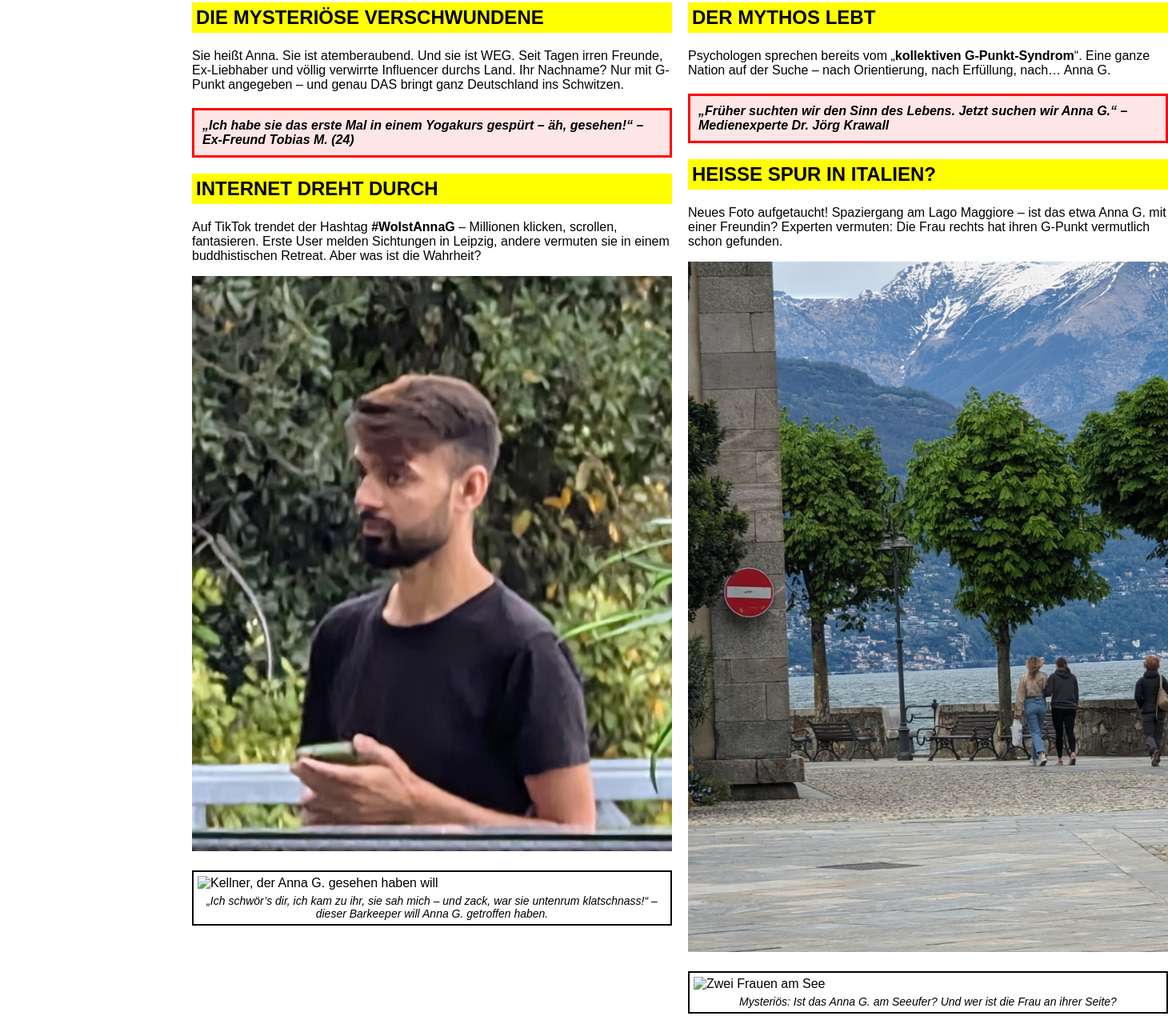
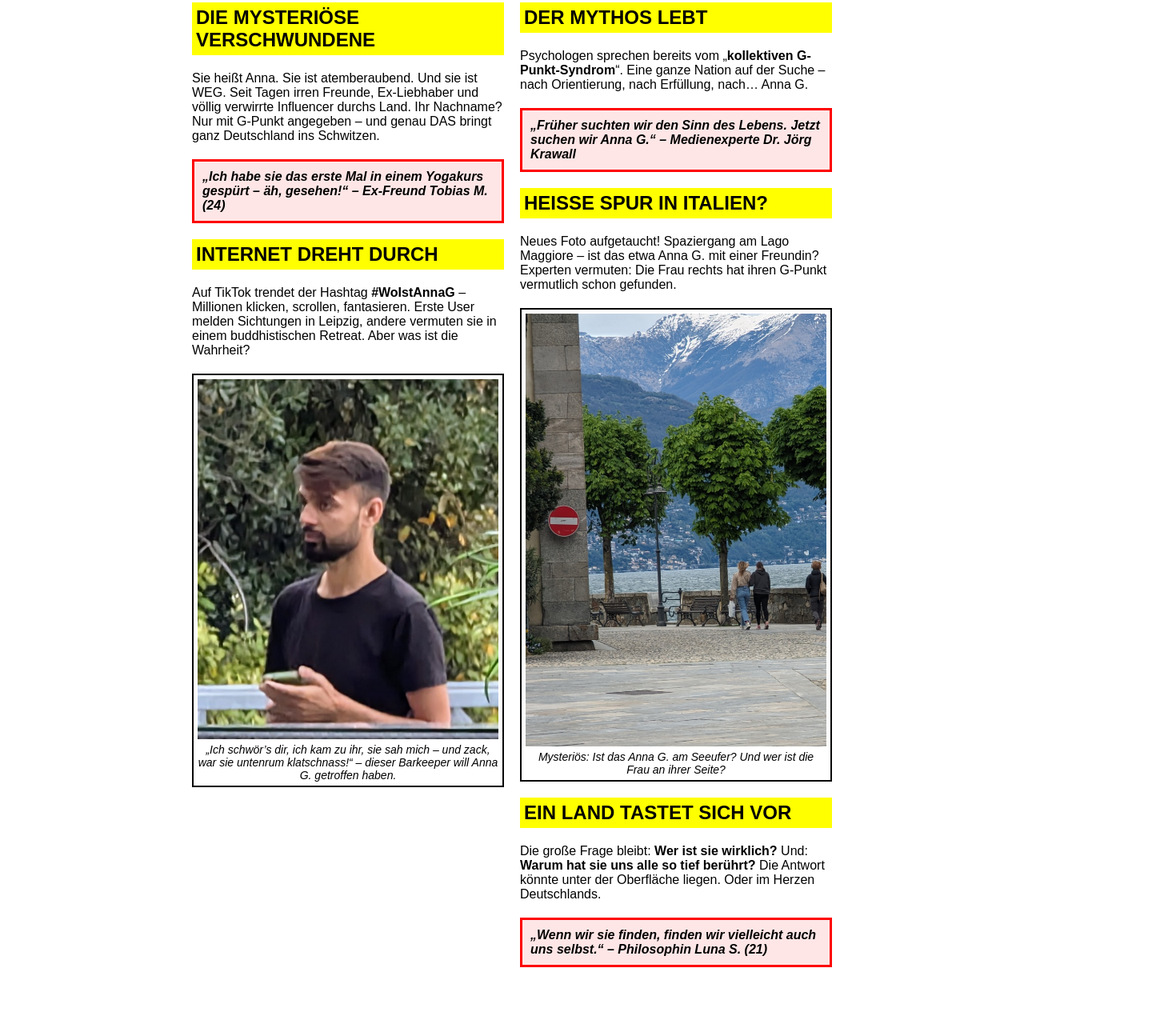
Before and after one commit to LB6452/BILD1, a plain HTML site: page index.html in a window 1280 px wide. Shown: the part 160-1430 px from the top of the page at 80% size, 1460 px wide, since content can reach past the window. After the commit the page ends 1409 px from the top, so only its background shows below. Drawn offline with Linux system fonts and the light colour scheme.

Commit message:
Update index.html

```diff
--- a/index.html
+++ b/index.html
@@ -88,11 +88,8 @@
       <h2>Internet dreht durch</h2>
       <p>Auf TikTok trendet der Hashtag <strong>#WoIstAnnaG</strong> – Millionen klicken, scrollen, fantasieren. Erste User melden Sichtungen in Leipzig, andere vermuten sie in einem buddhistischen Retreat. Aber was ist die Wahrheit?</p>
 
-      <img src="https://github.com/LB6452/BILD1/blob/main/PXL_20240922_170036084~4.jpg?raw=true" alt="Person mit Smartphone im Grünen" width="600">
-
-
       <div class="image-box">
-        <img src="/mnt/data/PXL_20240922_170036084~4.jpg" alt="Kellner, der Anna G. gesehen haben will">
+        <img src="https://github.com/LB6452/BILD1/blob/main/PXL_20240922_170036084~4.jpg?raw=true" alt="Person mit Smartphone im Grünen" width="600">
         <div class="caption">„Ich schwör’s dir, ich kam zu ihr, sie sah mich – und zack, war sie untenrum klatschnass!“ – dieser Barkeeper will Anna G. getroffen haben.</div>
       </div>
     </div>
@@ -106,10 +103,9 @@
       <h2>Heiße Spur in Italien?</h2>
       <p>Neues Foto aufgetaucht! Spaziergang am Lago Maggiore – ist das etwa Anna G. mit einer Freundin? Experten vermuten: Die Frau rechts hat ihren G-Punkt vermutlich schon gefunden.</p>
 
-      <img src="https://github.com/LB6452/BILD1/blob/main/PXL_20240418_145610465~2.jpg?raw=true" alt="Spaziergang am See" width="600">
 
       <div class="image-box">
-        <img src="/mnt/data/PXL_20240418_145610465~2.jpg" alt="Zwei Frauen am See">
+        <img src="https://raw.githubusercontent.com/LB6452/BILD1/main/PXL_20240418_145610465~2.jpg" alt="Zwei Frauen am See">
         <div class="caption">Mysteriös: Ist das Anna G. am Seeufer? Und wer ist die Frau an ihrer Seite?</div>
       </div>
 
```
